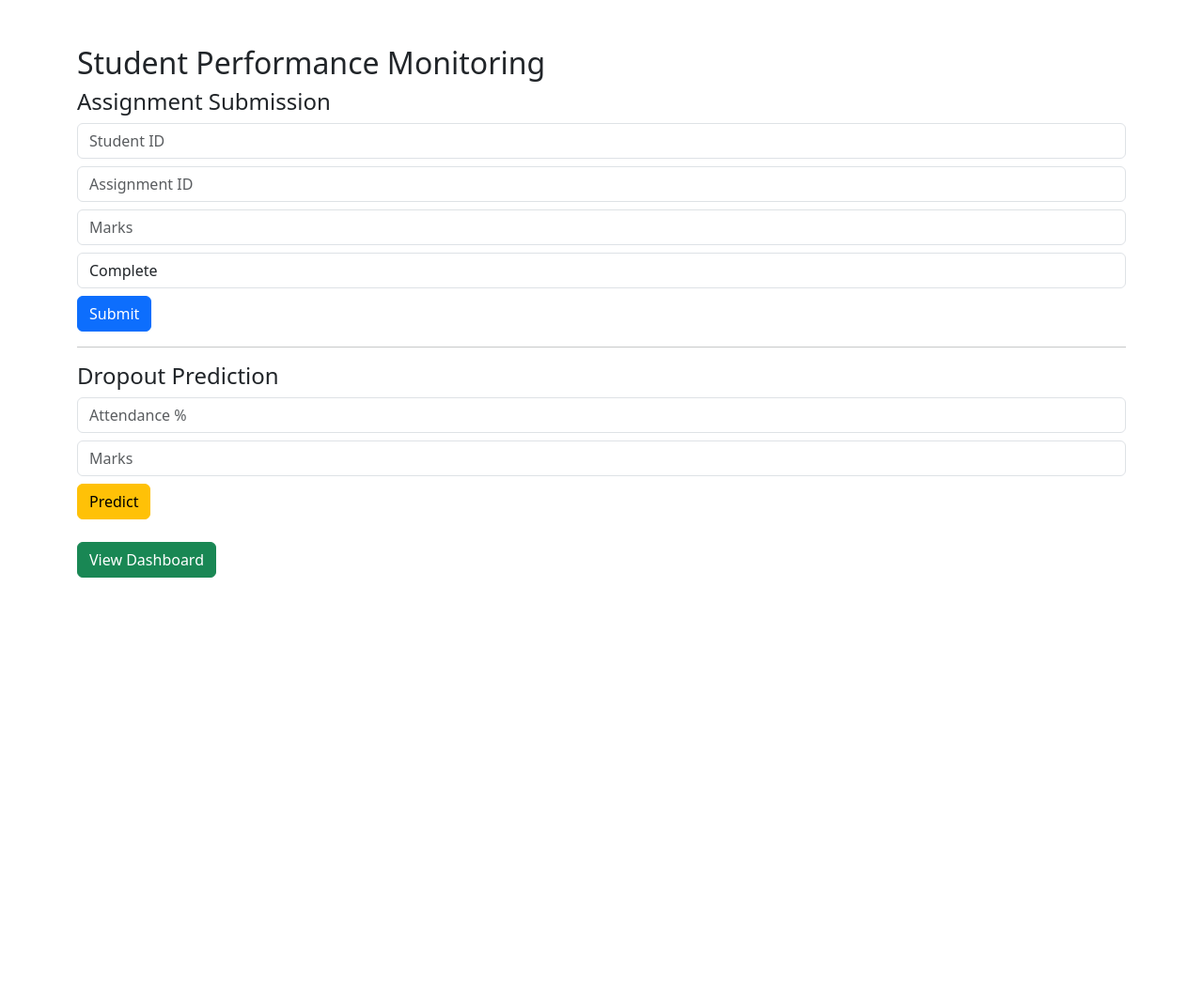
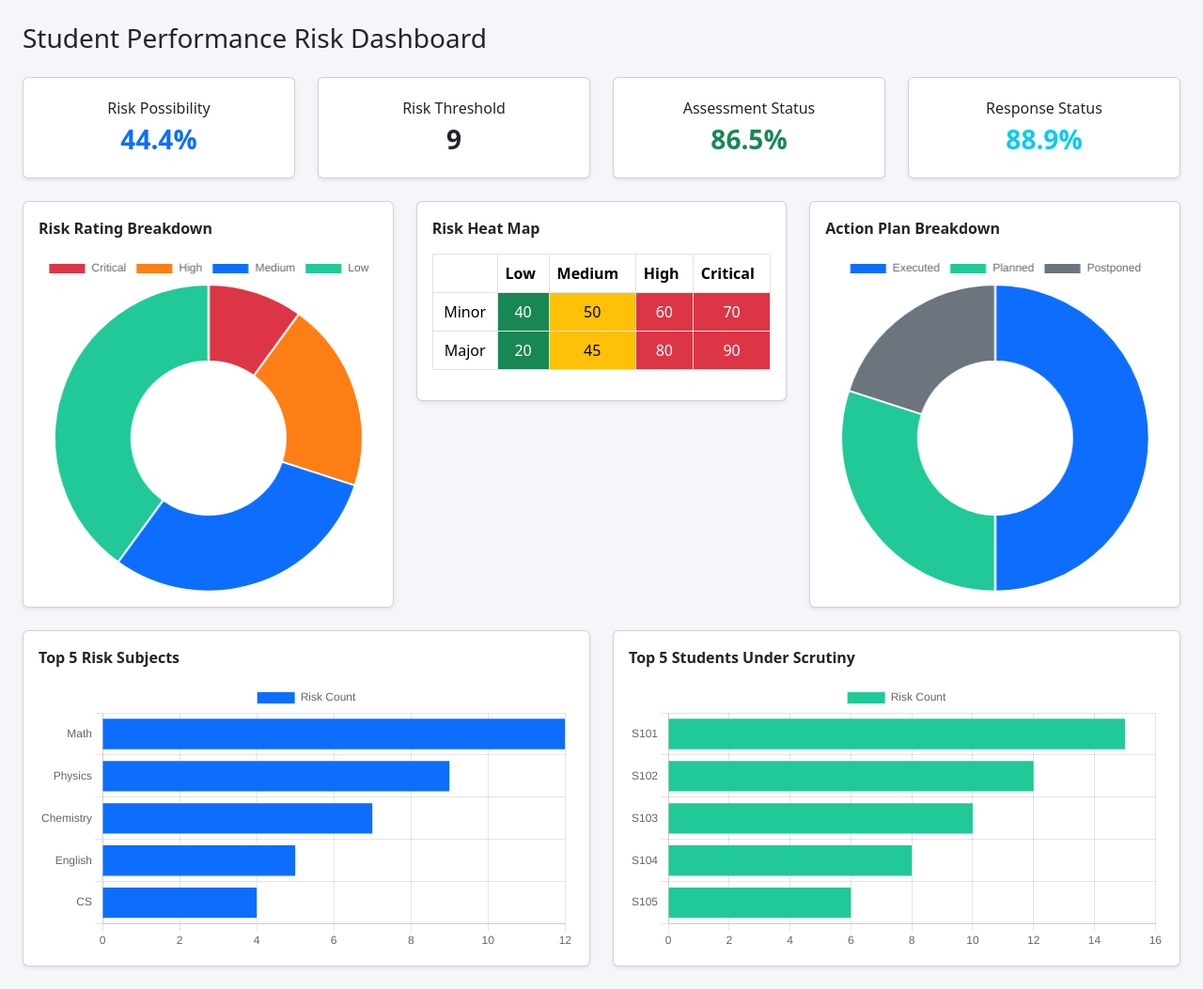
Before and after one commit to MaheshwaranCSE/mystd, a Flask app: page / in a window 1280 px wide. Shown: the whole page at 94% size. Before the commit the page ends 615 px from the top, so only its background shows below. Run offline with Flask 3, Linux system fonts and the light colour scheme.

Commit message:
Revamp student monitoring page to risk dashboard
Updated the title and layout of the student monitoring page to reflect a new focus on risk assessment. Added charts and metrics for better visualization of student performance risks.

```diff
--- a/app/templates/index.html
+++ b/app/templates/index.html
@@ -1,37 +1,184 @@
 <!DOCTYPE html>
 <html>
 <head>
-<title>Student Monitoring</title>
-<link href="https://cdn.jsdelivr.net/npm/bootstrap@5.3.3/dist/css/bootstrap.min.css" rel="stylesheet">
+    <title>Student Risk Dashboard</title>
+
+    <!-- Bootstrap -->
+    <link href="https://cdn.jsdelivr.net/npm/bootstrap@5.3.2/dist/css/bootstrap.min.css" rel="stylesheet">
+
+    <!-- Chart.js -->
+    <script src="https://cdn.jsdelivr.net/npm/chart.js"></script>
+
+    <style>
+        body {
+            background-color: #f4f6f9;
+        }
+        .card-metric {
+            text-align: center;
+            padding: 20px;
+        }
+        .metric-value {
+            font-size: 28px;
+            font-weight: bold;
+        }
+        .section-title {
+            font-weight: 600;
+            margin-bottom: 15px;
+        }
+        .heatmap td {
+            text-align: center;
+            font-weight: 500;
+        }
+    </style>
 </head>
-<body class="container mt-5">
+<body>
 
-<h2>Student Performance Monitoring</h2>
+<div class="container-fluid p-4">
 
-<h4>Assignment Submission</h4>
-<form action="/submit" method="post">
-<input name="student_id" placeholder="Student ID" class="form-control mb-2">
-<input name="assignment_id" placeholder="Assignment ID" class="form-control mb-2">
-<input name="marks" type="number" placeholder="Marks" class="form-control mb-2">
-<select name="status" class="form-control mb-2">
-<option value="complete">Complete</option>
-<option value="late">Late</option>
-<option value="incomplete">Incomplete</option>
-</select>
-<button class="btn btn-primary">Submit</button>
-</form>
+    <h3 class="mb-4">Student Performance Risk Dashboard</h3>
 
-<hr>
+    <!-- Top Metrics -->
+    <div class="row mb-4">
+        <div class="col-md-3">
+            <div class="card shadow-sm card-metric">
+                <div>Risk Possibility</div>
+                <div class="metric-value text-primary">44.4%</div>
+            </div>
+        </div>
+        <div class="col-md-3">
+            <div class="card shadow-sm card-metric">
+                <div>Risk Threshold</div>
+                <div class="metric-value text-dark">9</div>
+            </div>
+        </div>
+        <div class="col-md-3">
+            <div class="card shadow-sm card-metric">
+                <div>Assessment Status</div>
+                <div class="metric-value text-success">86.5%</div>
+            </div>
+        </div>
+        <div class="col-md-3">
+            <div class="card shadow-sm card-metric">
+                <div>Response Status</div>
+                <div class="metric-value text-info">88.9%</div>
+            </div>
+        </div>
+    </div>
 
-<h4>Dropout Prediction</h4>
-<form action="/predict" method="post">
-<input name="attendance" type="number" placeholder="Attendance %" class="form-control mb-2">
-<input name="marks" type="number" placeholder="Marks" class="form-control mb-2">
-<button class="btn btn-warning">Predict</button>
-</form>
+    <!-- Charts Row -->
+    <div class="row mb-4">
+        <div class="col-md-4">
+            <div class="card shadow-sm p-3">
+                <div class="section-title">Risk Rating Breakdown</div>
+                <canvas id="donutChart"></canvas>
+            </div>
+        </div>
 
-<br>
-<a href="/dashboard" class="btn btn-success">View Dashboard</a>
+        <div class="col-md-4">
+            <div class="card shadow-sm p-3">
+                <div class="section-title">Risk Heat Map</div>
+                <table class="table table-bordered heatmap">
+                    <tr>
+                        <th></th>
+                        <th>Low</th>
+                        <th>Medium</th>
+                        <th>High</th>
+                        <th>Critical</th>
+                    </tr>
+                    <tr>
+                        <td>Minor</td>
+                        <td class="bg-success text-white">40</td>
+                        <td class="bg-warning">50</td>
+                        <td class="bg-danger text-white">60</td>
+                        <td class="bg-danger text-white">70</td>
+                    </tr>
+                    <tr>
+                        <td>Major</td>
+                        <td class="bg-success text-white">20</td>
+                        <td class="bg-warning">45</td>
+                        <td class="bg-danger text-white">80</td>
+                        <td class="bg-danger text-white">90</td>
+                    </tr>
+                </table>
+            </div>
+        </div>
+
+        <div class="col-md-4">
+            <div class="card shadow-sm p-3">
+                <div class="section-title">Action Plan Breakdown</div>
+                <canvas id="actionChart"></canvas>
+            </div>
+        </div>
+    </div>
+
+    <!-- Bottom Charts -->
+    <div class="row">
+        <div class="col-md-6">
+            <div class="card shadow-sm p-3">
+                <div class="section-title">Top 5 Risk Subjects</div>
+                <canvas id="barChart1"></canvas>
+            </div>
+        </div>
+
+        <div class="col-md-6">
+            <div class="card shadow-sm p-3">
+                <div class="section-title">Top 5 Students Under Scrutiny</div>
+                <canvas id="barChart2"></canvas>
+            </div>
+        </div>
+    </div>
+
+</div>
+
+<script>
+    new Chart(document.getElementById('donutChart'), {
+        type: 'doughnut',
+        data: {
+            labels: ['Critical', 'High', 'Medium', 'Low'],
+            datasets: [{
+                data: [10, 20, 30, 40],
+                backgroundColor: ['#dc3545','#fd7e14','#0d6efd','#20c997']
+            }]
+        }
+    });
+
+    new Chart(document.getElementById('actionChart'), {
+        type: 'doughnut',
+        data: {
+            labels: ['Executed','Planned','Postponed'],
+            datasets: [{
+                data: [50, 30, 20],
+                backgroundColor: ['#0d6efd','#20c997','#6c757d']
+            }]
+        }
+    });
+
+    new Chart(document.getElementById('barChart1'), {
+        type: 'bar',
+        data: {
+            labels: ['Math','Physics','Chemistry','English','CS'],
+            datasets: [{
+                label: 'Risk Count',
+                data: [12, 9, 7, 5, 4],
+                backgroundColor: '#0d6efd'
+            }]
+        },
+        options: { indexAxis: 'y' }
+    });
+
+    new Chart(document.getElementById('barChart2'), {
+        type: 'bar',
+        data: {
+            labels: ['S101','S102','S103','S104','S105'],
+            datasets: [{
+                label: 'Risk Count',
+                data: [15, 12, 10, 8, 6],
+                backgroundColor: '#20c997'
+            }]
+        },
+        options: { indexAxis: 'y' }
+    });
+</script>
 
 </body>
 </html>
```
